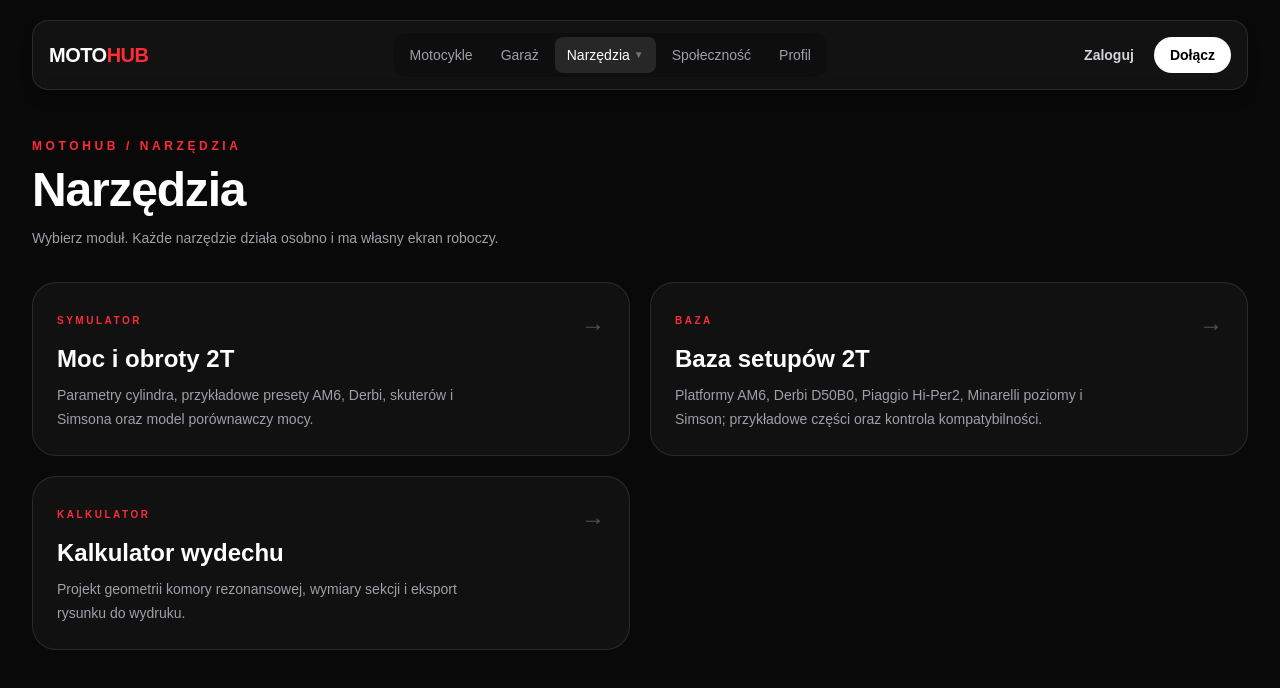
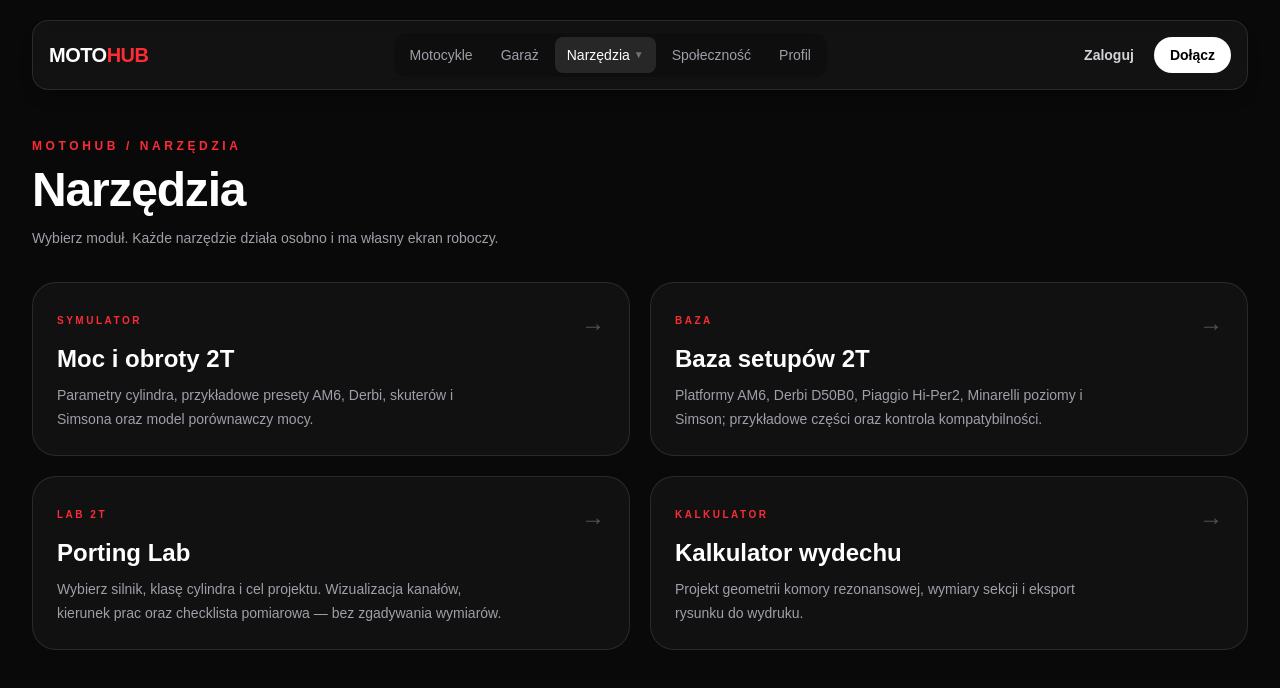
Before and after one commit to maker599/Motohub, a Next.js app: page /narzedzia in a window 1280 px wide. Shown: the top 688 px of the page. Built offline with nearby package versions, Linux system fonts and the light colour scheme; no server answers.

Commit message:
Add Porting Lab to tools index

```diff
--- a/app/narzedzia/page.tsx
+++ b/app/narzedzia/page.tsx
@@ -4,6 +4,7 @@ import SiteNav from "../SiteNav";
 const modules = [
   { href: "/narzedzia/tuning-2t", tag: "SYMULATOR", title: "Moc i obroty 2T", desc: "Parametry cylindra, przykładowe presety AM6, Derbi, skuterów i Simsona oraz model porównawczy mocy." },
   { href: "/narzedzia/setupy-2t", tag: "BAZA", title: "Baza setupów 2T", desc: "Platformy AM6, Derbi D50B0, Piaggio Hi-Per2, Minarelli poziomy i Simson; przykładowe części oraz kontrola kompatybilności." },
+  { href: "/narzedzia/porting-lab", tag: "LAB 2T", title: "Porting Lab", desc: "Wybierz silnik, klasę cylindra i cel projektu. Wizualizacja kanałów, kierunek prac oraz checklista pomiarowa — bez zgadywania wymiarów." },
   { href: "/narzedzia/kalkulator", tag: "KALKULATOR", title: "Kalkulator wydechu", desc: "Projekt geometrii komory rezonansowej, wymiary sekcji i eksport rysunku do wydruku." },
 ];
 
```
